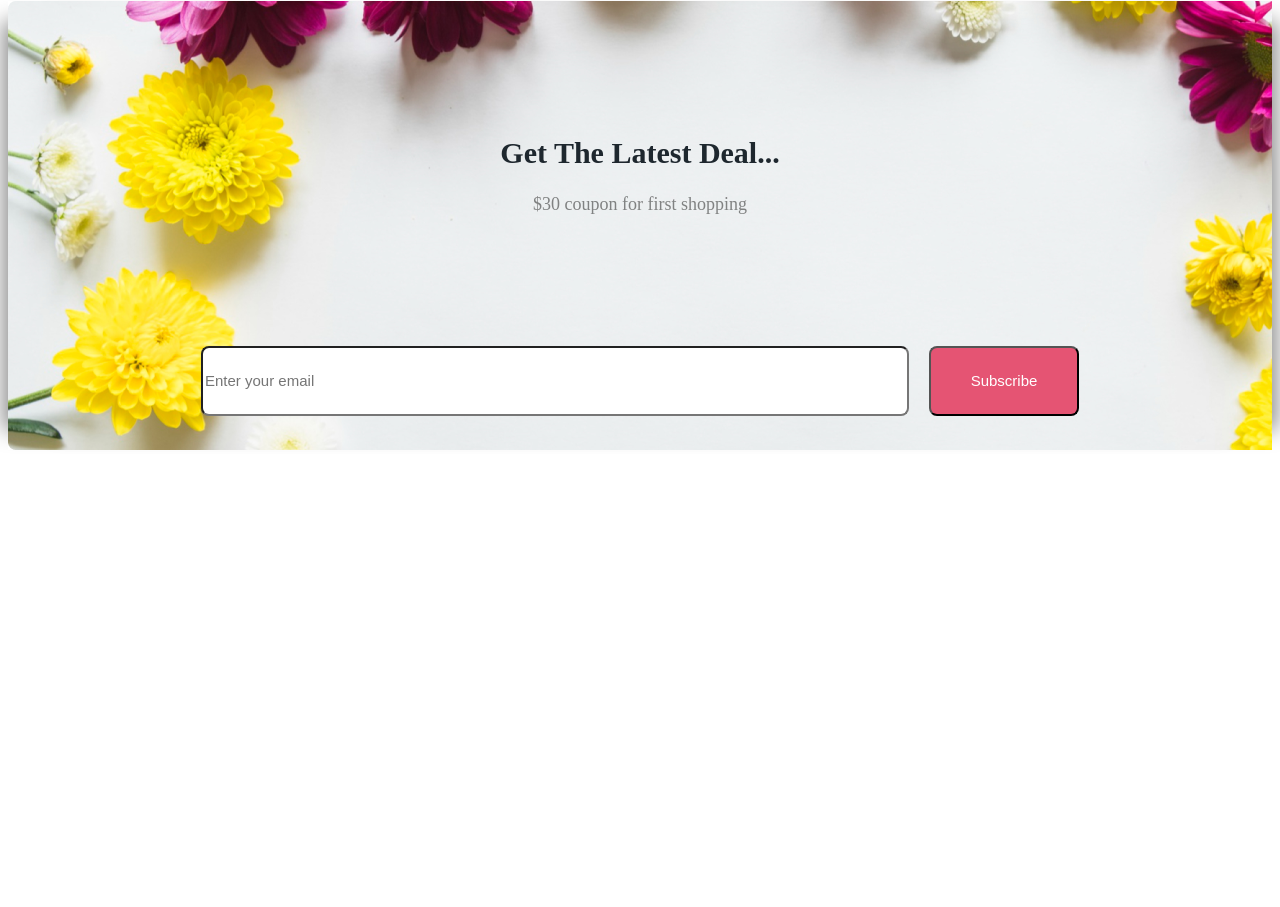
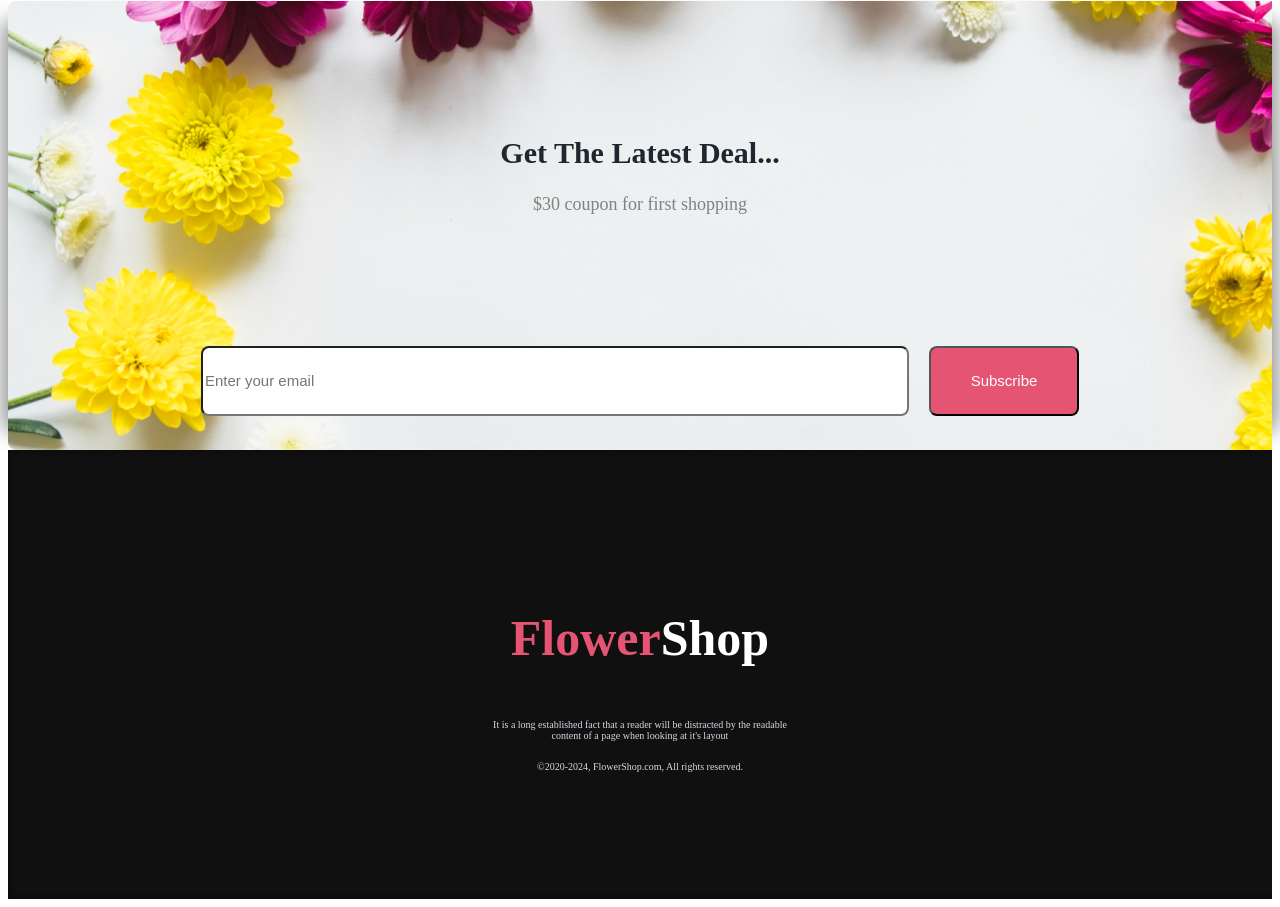
Before and after one commit to Tanvir818-max/flower-project, a plain HTML site: page index.html in a window 1280 px wide. Shown: the part 3547-4454 px from the top of the page. Before the commit the page ends 4005 px from the top, so only its background shows below. Drawn offline with Linux system fonts and the light colour scheme.

Commit message:
added conclution

```diff
--- a/index.html
+++ b/index.html
@@ -109,9 +109,14 @@
 
 
 
-
   </main>
-  <footer></footer>
+  <footer>
+    <div class="end">
+      <h2><span>Flower</span>Shop</h2>
+      <p class="conclution">It is a long established fact that a reader will be distracted by the readable<br>content of a page when looking at it's layout</p>
+      <p>&copy2020-2024, FlowerShop.com, All rights reserved.</p>
+    </div>
+  </footer>
 
 </body>
 </html>
--- a/style.css
+++ b/style.css
@@ -366,3 +366,34 @@ margin-right: 20px;
   font-size: 15px;
   color: white;
 }
+.end{
+  max-width: 1920px;
+  height: 449px;
+  background-color: #111010;
+  margin-top:
+  align-items: center;
+  flex-direction: column;
+  justify-content: center;
+  align-items: center;
+  margin: 0 auto;
+  display: flex;
+  box-shadow: 0 20px 10px -20px rgba(0,0,0,0.45) inset, 0 -20px 10px -20px rgba(0,0,0,0.45) inset, 20px 0 10px -20px rgba(0,0,0,0.45) inset;
+}
+.end h2{
+  font-size: 50px;
+  color: white;
+  text-align: center;
+}
+.end h2 span{
+  color: #E55473;
+}
+.conclution{
+  font-size: 20px;
+  color: #818181;
+  text-align: center;
+}
+.end p{
+  font-size: 10px;
+  color: rgba(210, 218, 226,1.0);
+  text-align: center;
+}
```
